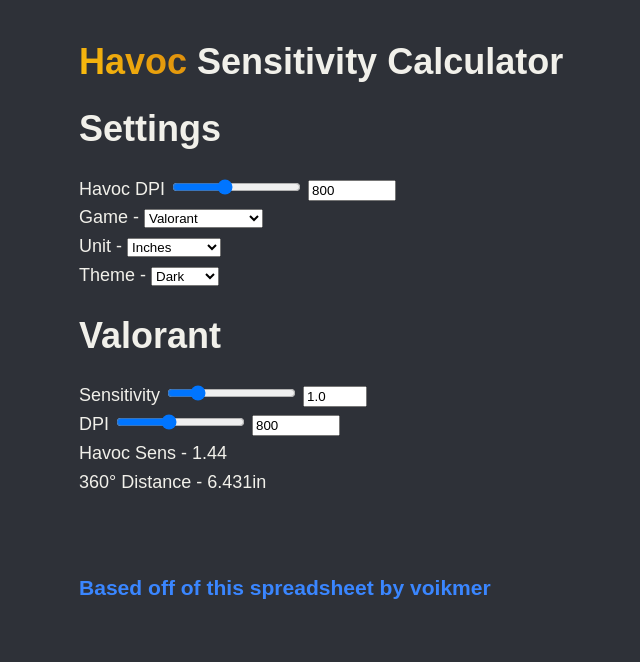
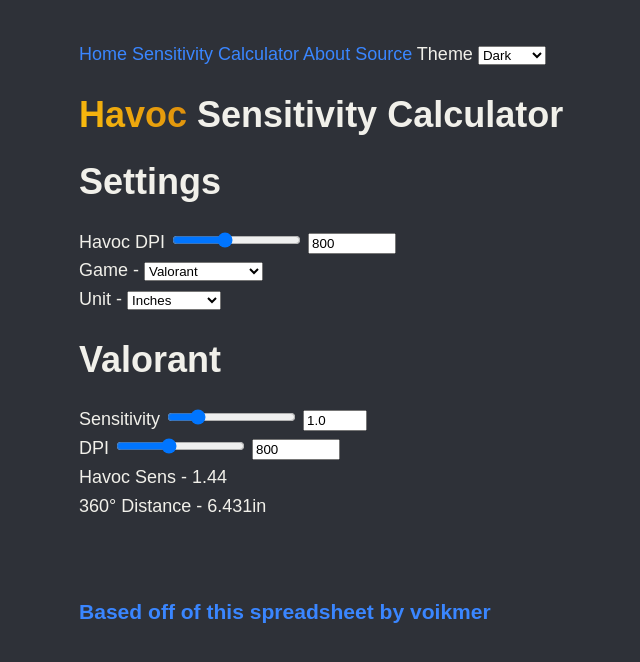
Before and after one commit to copperdevs/havoc-tools, an Astro site: page /sensitivity in a window 1280 px wide. Shown: the whole page, without its empty margins (236-876 px from the left). Built offline with nearby package versions, Linux system fonts and the light colour scheme; Astro itself is replaced by a stand-in of ours.

Commit message:
started nav bar

```diff
--- /dev/null
+++ b/src/components/HeaderLink.astro
@@ -0,0 +1,19 @@
+---
+// https://github.com/withastro/astro/blob/latest/examples/blog/src/components/HeaderLink.astro
+
+import type { HTMLAttributes } from "astro/types";
+
+type Props = HTMLAttributes<"a">;
+
+const { href, class: className, ...props } = Astro.props;
+
+const { pathname } = Astro.url;
+const isActive = href === pathname || href === pathname.replace(/\/$/, "");
+---
+
+<a href={href} class:list={[className, { active: isActive }]} {...props}>
+    <slot />
+</a>
+
+
+<style></style>
--- /dev/null
+++ b/src/components/NavBar.astro
@@ -0,0 +1,29 @@
+---
+import HeaderLink from "./HeaderLink.astro";
+---
+
+<header>
+    <nav>
+        <div class="internal-links">
+            <HeaderLink href="/">Home</HeaderLink>
+            <HeaderLink href="/sensitivity">Sensitivity Calculator</HeaderLink>
+            <HeaderLink href="/about">About</HeaderLink>
+            <HeaderLink href="https://github.com/OlympianGames/havoc-tools/tree/main">Source</HeaderLink>
+
+            <label for="themeselector">Theme</label>
+            <select id="themeselector" oninput="themeSelector(this.value);">
+                <option value="themeselector-light">Light</option>
+                <option value="themeselector-dark">Dark</option>
+                <option value="themeselector-lighter">Lighter</option>
+                <option value="themeselector-darker">Darker</option>
+                <option value="themeselector-discord">Discord</option>
+            </select>
+        </div>
+    </nav>
+</header>
+
+<style>
+    nav {
+
+    }
+</style>
--- a/src/layouts/BasePage.astro
+++ b/src/layouts/BasePage.astro
@@ -10,6 +10,9 @@
 import GoogleAnalytics from "../components/GoogleAnalytics.astro";
 import MetaData from "../components/MetaData.astro";
 import "../styles/global.css";
+import NavBar from "../components/NavBar.astro";
+import { ViewTransitions } from "astro:transitions";
+import ThemeLoader from "../components/ThemeLoader.astro";
 ---
 
 <!doctype html>
@@ -21,10 +24,17 @@
 
         <title>{title}</title>
 
+        <ViewTransitions />
+
         <MetaData title={title} description={description} url={url} banner={banner} />
         <GoogleAnalytics />
     </head>
     <body class="body-dark">
+
+        <ThemeLoader />
+
+        <NavBar />
+
         <slot />
     </body>
 </html>
--- a/src/pages/sensitivity.astro
+++ b/src/pages/sensitivity.astro
@@ -1,7 +1,6 @@
 ---
 import BasePage from "../layouts/BasePage.astro";
 import SensitivityCalculator from "../components/SensitivityCalculator.astro";
-import ThemeLoader from "../components/ThemeLoader.astro";
 ---
 
 <BasePage
@@ -11,7 +10,6 @@
     banner="https://olympiangames.github.io/havoc-tools/images/banner.jpg"
 >
     <SensitivityCalculator />
-    <ThemeLoader />
 
     <h1><span class="text-gradient">Havoc</span> Sensitivity Calculator</h1>
 
@@ -52,17 +50,6 @@
     <select id="unitselector" oninput="showUnitSelectorContent(this.value);">
         <option value="unitselector-inches">Inches</option>
         <option value="unitselector-centimeters">Centimeters</option>
-    </select>
-
-    <br />
-
-    <label for="themeselector">Theme -</label>
-    <select id="themeselector" oninput="themeSelector(this.value);">
-        <option value="themeselector-light">Light</option>
-        <option value="themeselector-dark">Dark</option>
-        <option value="themeselector-lighter">Lighter</option>
-        <option value="themeselector-darker">Darker</option>
-        <option value="themeselector-discord">Discord</option>
     </select>
 
     <!--  -->
```
Also changed, not shown: src/pages/about.astro (added, +12 -0 lines), ReadMe.md, src/consts.ts (added), src/styles/global.css (line endings or trailing spaces).
